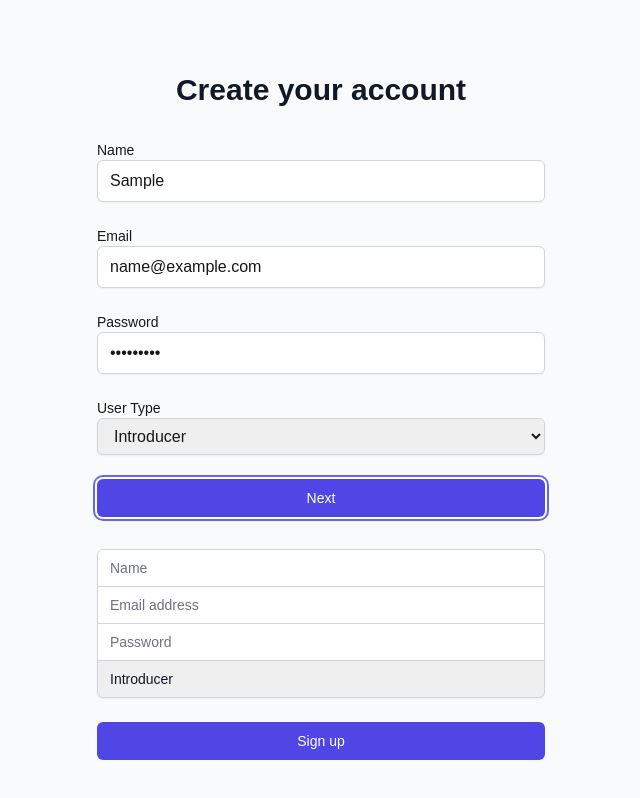
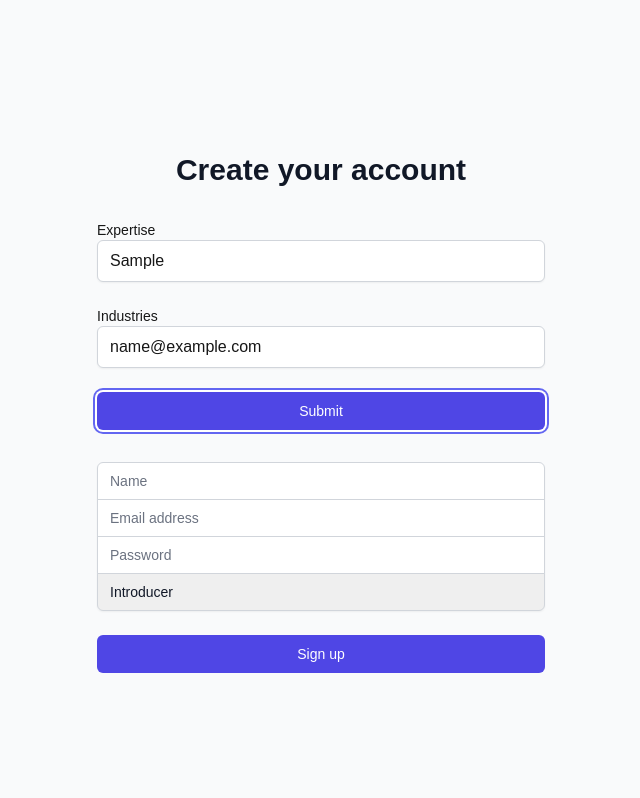
Before and after one commit to TutukakaCoder/salesai-prototype, a Next.js app: page /auth/signup in a window 1280 px wide. Both pictures are taken after typing "Sample", "name@example.com", "Sample123" into the empty fields and a click on the button "Next". Shown: the top 798 px of the page, without its empty margins (319-959 px from the left). Built offline with nearby package versions, Linux system fonts and the light colour scheme.

Commit message:
Initial commit

```diff
--- a/app/auth/signup/page.tsx
+++ b/app/auth/signup/page.tsx
@@ -12,8 +12,8 @@
   const [userType, setUserType] = useState('Introducer');
   const router = useRouter();
 
-  const handleSubmit = async (e: React.FormEvent<HTMLFormElement> | Record<string, unknown>) => {
-    if ('preventDefault' in e) {
+  const handleSubmit = async (e: React.FormEvent<HTMLFormElement> | { [key: string]: unknown }) => {
+    if ('preventDefault' in e && typeof e.preventDefault === 'function') {
       e.preventDefault();
     }
 
--- a/app/components/OnboardingForm.tsx
+++ b/app/components/OnboardingForm.tsx
@@ -14,31 +14,28 @@
   userType: z.enum(['Introducer', 'Vendor', 'Buyer']),
 });
 
-const schema = z.discriminatedUnion('userType', [
-  z.object({
-    userType: z.literal('Introducer'),
+const introducerSchema = baseSchema.extend({
   expertise: z.array(z.string()).min(1, 'Please specify at least one area of expertise'),
   industries: z.array(z.string()).min(1, 'Please specify at least one industry'),
-  }),
-  z.object({
-    userType: z.literal('Vendor'),
+});
+
+const vendorSchema = baseSchema.extend({
   company: z.string().min(2, 'Company name must be at least 2 characters'),
   products: z.array(z.string()).optional(),
   services: z.array(z.string()).optional(),
   commissionRates: z.record(z.number().min(0).max(100)),
-  }),
-  z.object({
-    userType: z.literal('Buyer'),
+});
+
+const buyerSchema = baseSchema.extend({
   company: z.string().min(2, 'Company name must be at least 2 characters'),
   requirements: z.array(z.string()).min(1, 'Please specify at least one requirement'),
   budget: z.number().min(0, 'Budget must be a positive number'),
-  }),
-]).and(baseSchema);
+});
 
 export default function OnboardingForm({ onSubmit }: OnboardingFormProps) {
   const [step, setStep] = useState(1);
   const { register, handleSubmit, watch, formState: { errors } } = useForm({
-    resolver: zodResolver(schema),
+    resolver: zodResolver(baseSchema),
   });
 
   const watchUserType = watch('userType');
@@ -58,7 +55,7 @@
                 {...register('name')}
                 className="mt-1 block w-full px-3 py-2 border border-gray-300 rounded-md shadow-sm focus:outline-none focus:ring-indigo-500 focus:border-indigo-500"
               />
-              {renderErrorMessage(errors.name)}
+              {renderErrorMessage(errors.name as FieldError)}
             </div>
             <div>
               <label htmlFor="email" className="block text-sm font-medium text-gray-700">Email</label>
@@ -66,7 +63,7 @@
                 {...register('email')}
                 className="mt-1 block w-full px-3 py-2 border border-gray-300 rounded-md shadow-sm focus:outline-none focus:ring-indigo-500 focus:border-indigo-500"
               />
-              {renderErrorMessage(errors.email)}
+              {renderErrorMessage(errors.email as FieldError)}
             </div>
             <div>
               <label htmlFor="password" className="block text-sm font-medium text-gray-700">Password</label>
@@ -75,7 +72,7 @@
                 type="password"
                 className="mt-1 block w-full px-3 py-2 border border-gray-300 rounded-md shadow-sm focus:outline-none focus:ring-indigo-500 focus:border-indigo-500"
               />
-              {renderErrorMessage(errors.password)}
+              {renderErrorMessage(errors.password as FieldError)}
             </div>
             <div>
               <label htmlFor="userType" className="block text-sm font-medium text-gray-700">User Type</label>
@@ -87,7 +84,7 @@
                 <option value="Vendor">Vendor</option>
                 <option value="Buyer">Buyer</option>
               </select>
-              {renderErrorMessage(errors.userType)}
+              {renderErrorMessage(errors.userType as FieldError)}
             </div>
           </>
         );
@@ -102,7 +99,7 @@
                     {...register('expertise')}
                     className="mt-1 block w-full px-3 py-2 border border-gray-300 rounded-md shadow-sm focus:outline-none focus:ring-indigo-500 focus:border-indigo-500"
                   />
-                  {renderErrorMessage(errors.expertise)}
+                  {renderErrorMessage(errors.expertise as FieldError)}
                 </div>
                 <div>
                   <label htmlFor="industries" className="block text-sm font-medium text-gray-700">Industries</label>
@@ -110,7 +107,7 @@
                     {...register('industries')}
                     className="mt-1 block w-full px-3 py-2 border border-gray-300 rounded-md shadow-sm focus:outline-none focus:ring-indigo-500 focus:border-indigo-500"
                   />
-                  {renderErrorMessage(errors.industries)}
+                  {renderErrorMessage(errors.industries as FieldError)}
                 </div>
               </>
             );
@@ -123,7 +120,7 @@
                     {...register('company')}
                     className="mt-1 block w-full px-3 py-2 border border-gray-300 rounded-md shadow-sm focus:outline-none focus:ring-indigo-500 focus:border-indigo-500"
                   />
-                  {renderErrorMessage(errors.company)}
+                  {renderErrorMessage(errors.company as FieldError)}
                 </div>
                 <div>
                   <label htmlFor="products" className="block text-sm font-medium text-gray-700">Products</label>
@@ -131,7 +128,7 @@
                     {...register('products')}
                     className="mt-1 block w-full px-3 py-2 border border-gray-300 rounded-md shadow-sm focus:outline-none focus:ring-indigo-500 focus:border-indigo-500"
                   />
-                  {renderErrorMessage(errors.products)}
+                  {renderErrorMessage(errors.products as FieldError)}
                 </div>
                 <div>
                   <label htmlFor="services" className="block text-sm font-medium text-gray-700">Services</label>
@@ -139,7 +136,7 @@
                     {...register('services')}
                     className="mt-1 block w-full px-3 py-2 border border-gray-300 rounded-md shadow-sm focus:outline-none focus:ring-indigo-500 focus:border-indigo-500"
                   />
-                  {renderErrorMessage(errors.services)}
+                  {renderErrorMessage(errors.services as FieldError)}
                 </div>
                 <div>
                   <label htmlFor="commissionRates" className="block text-sm font-medium text-gray-700">Commission Rates</label>
@@ -147,7 +144,7 @@
                     {...register('commissionRates')}
                     className="mt-1 block w-full px-3 py-2 border border-gray-300 rounded-md shadow-sm focus:outline-none focus:ring-indigo-500 focus:border-indigo-500"
                   />
-                  {renderErrorMessage(errors.commissionRates)}
+                  {renderErrorMessage(errors.commissionRates as FieldError)}
                 </div>
               </>
             );
@@ -160,7 +157,7 @@
                     {...register('company')}
                     className="mt-1 block w-full px-3 py-2 border border-gray-300 rounded-md shadow-sm focus:outline-none focus:ring-indigo-500 focus:border-indigo-500"
                   />
-                  {renderErrorMessage(errors.company)}
+                  {renderErrorMessage(errors.company as FieldError)}
                 </div>
                 <div>
                   <label htmlFor="requirements" className="block text-sm font-medium text-gray-700">Requirements</label>
@@ -168,7 +165,7 @@
                     {...register('requirements')}
                     className="mt-1 block w-full px-3 py-2 border border-gray-300 rounded-md shadow-sm focus:outline-none focus:ring-indigo-500 focus:border-indigo-500"
                   />
-                  {renderErrorMessage(errors.requirements)}
+                  {renderErrorMessage(errors.requirements as FieldError)}
                 </div>
                 <div>
                   <label htmlFor="budget" className="block text-sm font-medium text-gray-700">Budget</label>
@@ -177,7 +174,7 @@
                     type="number"
                     className="mt-1 block w-full px-3 py-2 border border-gray-300 rounded-md shadow-sm focus:outline-none focus:ring-indigo-500 focus:border-indigo-500"
                   />
-                  {renderErrorMessage(errors.budget)}
+                  {renderErrorMessage(errors.budget as FieldError)}
                 </div>
               </>
             );
--- a/app/globals.css
+++ b/app/globals.css
@@ -1,6 +1,6 @@
-@tailwind base;
-@tailwind components;
-@tailwind utilities;
+@import 'tailwindcss/base';
+@import 'tailwindcss/components';
+@import 'tailwindcss/utilities';
 
 :root {
   --background: #ffffff;
```
Lines whose indentation alone changed are shown as unchanged.
